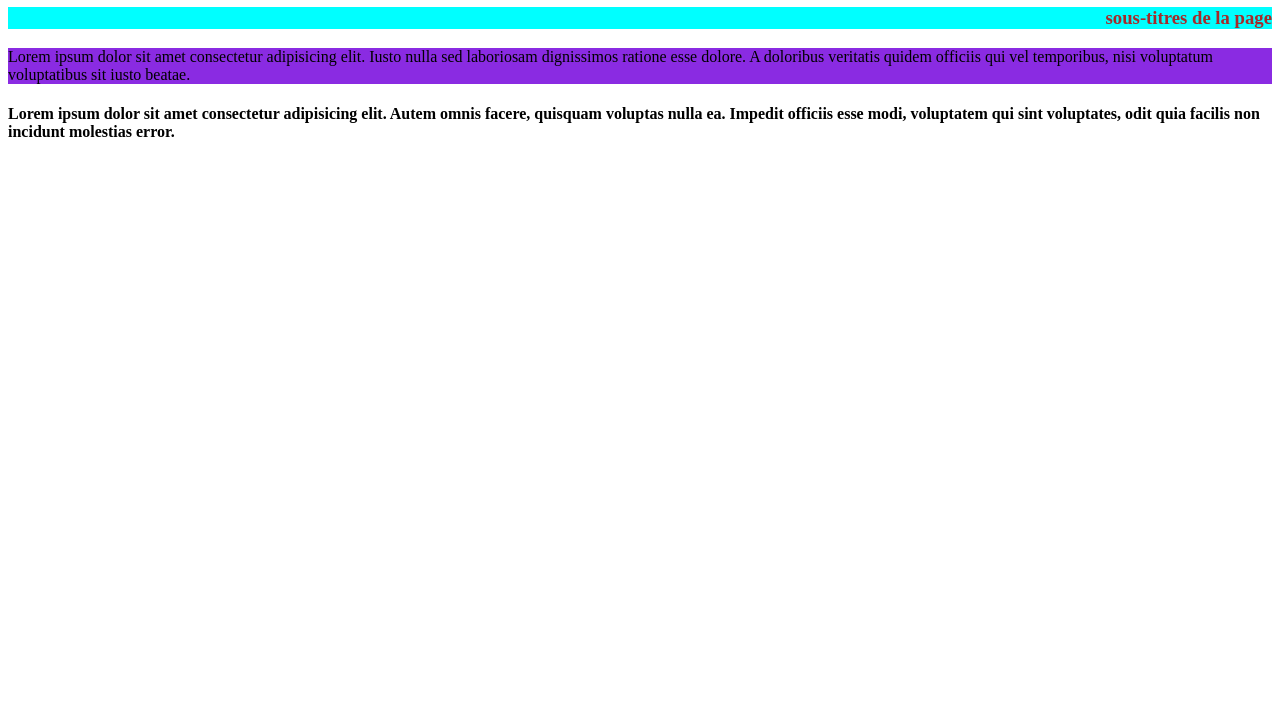
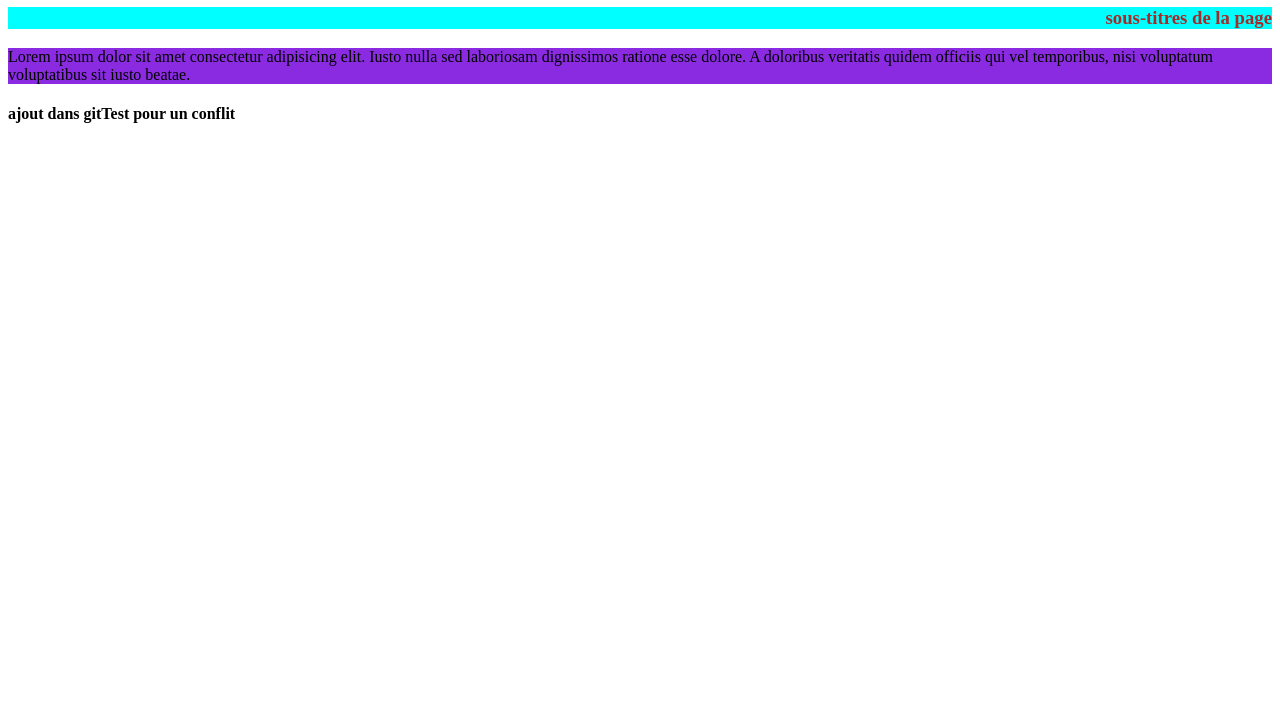
Before and after one commit to zhannii15/tp_gitTest, a plain HTML site: page index.html in a window 1280 px wide. Shown: the part 73-800 px from the top of the page. Drawn offline with Linux system fonts and the light colour scheme.

Commit message:
supp et ajout pour un conflit

```diff
--- a/index.html
+++ b/index.html
@@ -14,6 +14,6 @@
     <div>
         <p>Lorem ipsum dolor sit amet consectetur adipisicing elit. Iusto nulla sed laboriosam dignissimos ratione esse dolore. A doloribus veritatis quidem officiis qui vel temporibus, nisi voluptatum voluptatibus sit iusto beatae.</p>
     </div>
-    <h4>Lorem ipsum dolor sit amet consectetur adipisicing elit. Autem omnis facere, quisquam voluptas nulla ea. Impedit officiis esse modi, voluptatem qui sint voluptates, odit quia facilis non incidunt molestias error.</h4>
+    <h4>ajout dans gitTest pour un conflit</h4>
 </body>
 </html>
```
